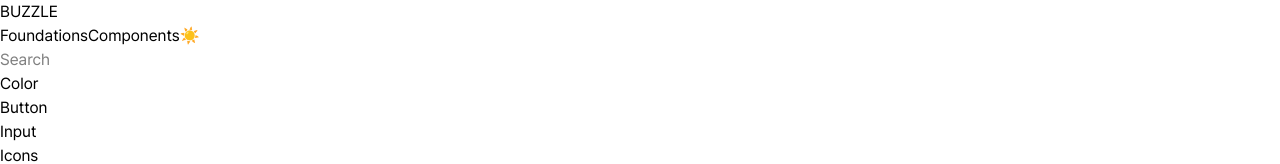
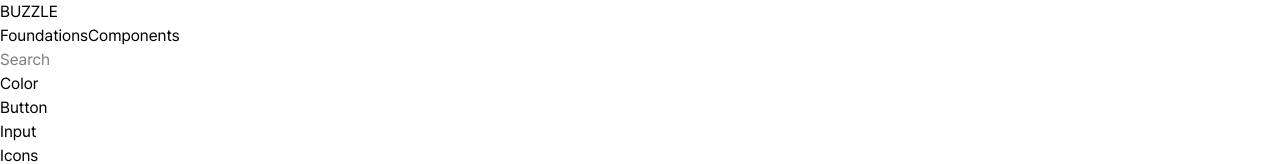
Before and after one commit to SKHU-BUZZLE/SKHU_Buzzle_FE_v2, a React (Vite) app in the folder packages/design-system/: page /docs in a window 1280 px wide. Shown: the top 164 px of the page. Built offline with nearby package versions, Linux system fonts and the light colour scheme.

Commit message:
✅ [#49] Test: ds/ThemeToggle을 공통 컴포넌트 Button으로 변경

```diff
--- a/packages/design-system/src/layouts/ThemeToggle.tsx
+++ b/packages/design-system/src/layouts/ThemeToggle.tsx
@@ -1,3 +1,5 @@
+import Button from '@components/Button';
+import { MoonIcon, SunIcon } from '@components/icons';
 import { useEffect, useState } from 'react';
 
 export default function ThemeToggle() {
@@ -13,12 +15,23 @@ export default function ThemeToggle() {
     }
   }, [isDark]);
 
-  return (
-    <button
-      className='ds-theme-border-base bg-white-200 dark:bg-dm-black-600 size-32 cursor-pointer rounded-full border hover:opacity-80'
+  return isDark ? (
+    <Button
+      iconOnly
+      className='rounded-full'
+      leftIcon={<MoonIcon />}
+      size='md'
+      variant='outline'
       onClick={() => setIsDark(!isDark)}
-    >
-      <span className='ds-text-normal'>{isDark ? '🌙' : '☀️'}</span>
-    </button>
+    />
+  ) : (
+    <Button
+      iconOnly
+      className='rounded-full'
+      leftIcon={<SunIcon />}
+      size='md'
+      variant='outline'
+      onClick={() => setIsDark(!isDark)}
+    />
   );
 }
```
